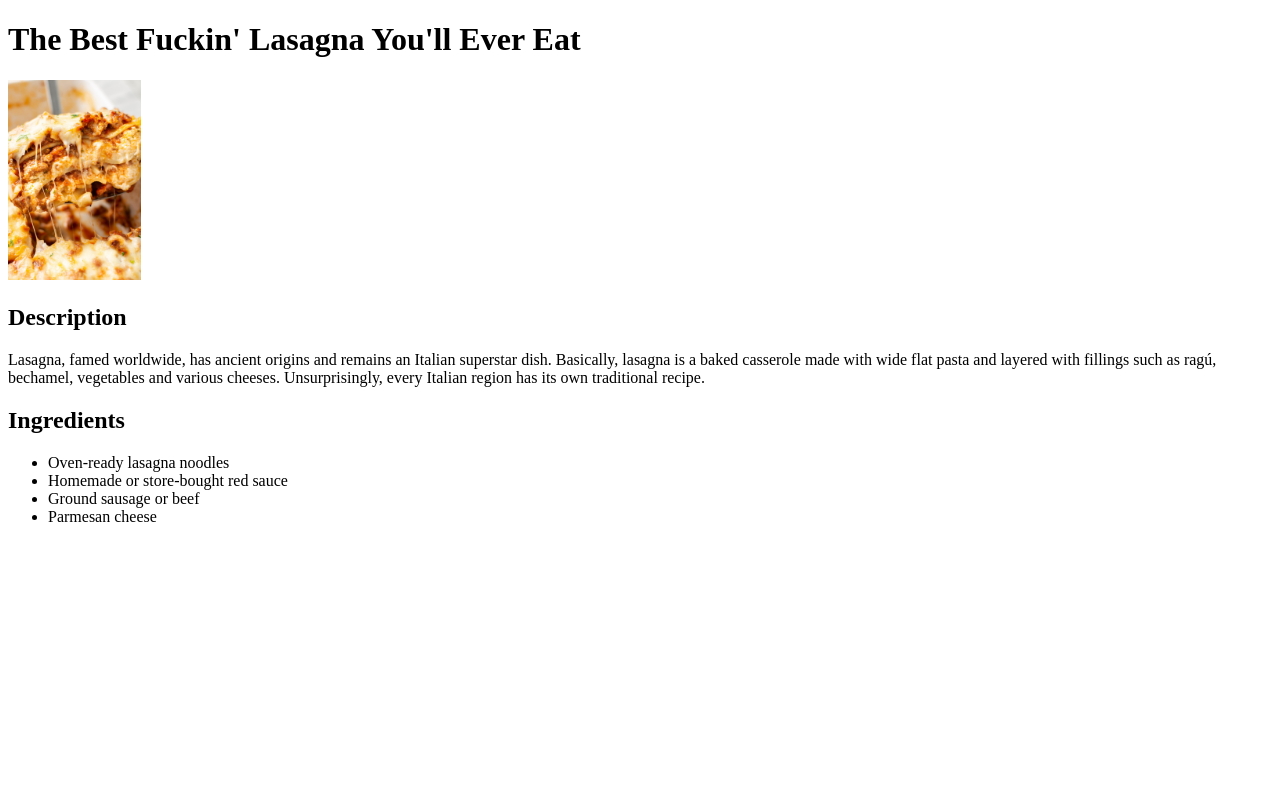
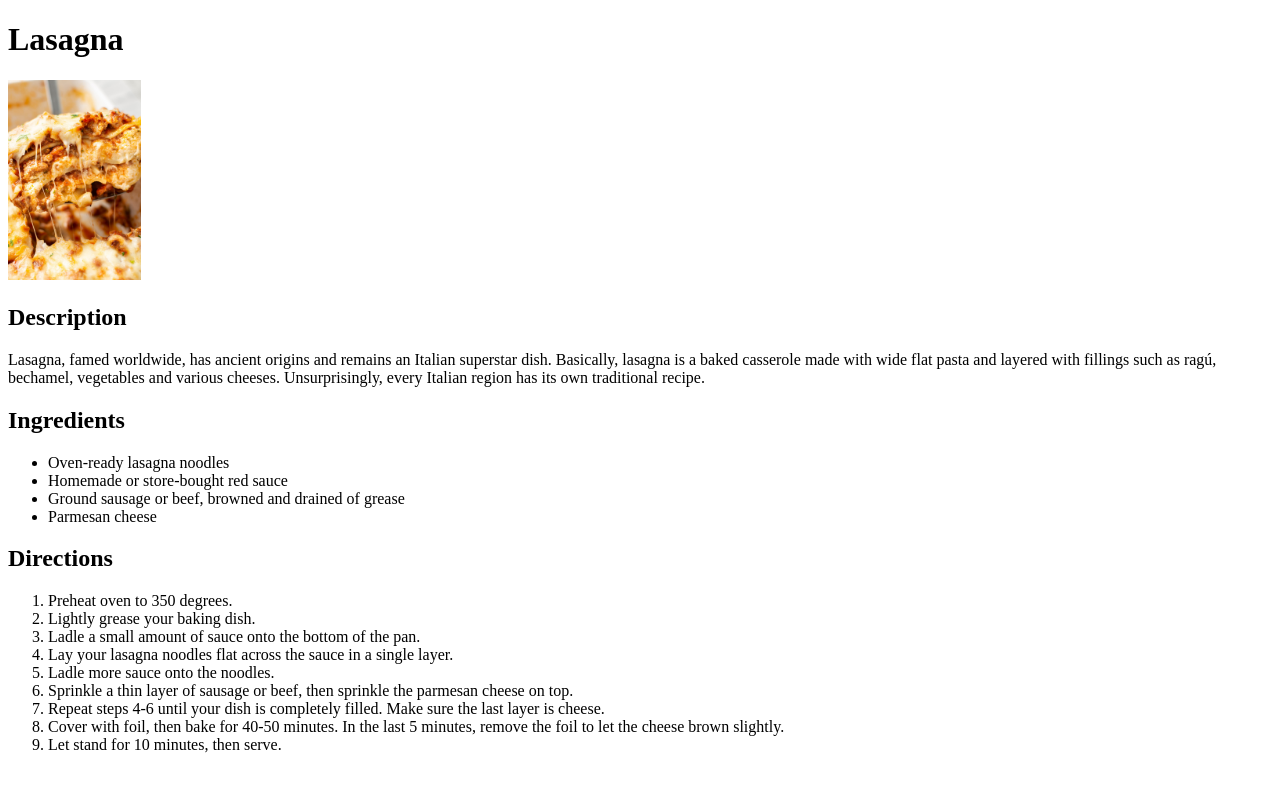
Before and after one commit to Katlynnnz/odin-recipes, a plain HTML site: page recipes/lasagna.html in a window 1280 px wide. Drawn offline with Linux system fonts and the light colour scheme.

Commit message:
Update Title and code clean up
Updated the title to be "family friendly" and added missing subtitle. Adjusted tabbing for better readability.

```diff
--- a/recipes/lasagna.html
+++ b/recipes/lasagna.html
@@ -7,7 +7,7 @@
 	</head>
 
 	<body>
-		<h1>The Best Fuckin' Lasagna You'll Ever Eat</h1>
+		<h1>Lasagna</h1>
 
 		<img src="../img/lasagna.jpg" alt="a piece of lasagna" height="200">
 
@@ -19,11 +19,22 @@
 			<ul>
 				<li>Oven-ready lasagna noodles</li>
 				<li>Homemade or store-bought red sauce</li>
-			<li>Ground sausage or beef</li>
+				<li>Ground sausage or beef, browned and drained of grease</li>
 				<li>Parmesan cheese</li>
 			</ul>
 
-
+		<h2>Directions</h2>
+			<ol>
+				<li>Preheat oven to 350 degrees.</li>
+				<li>Lightly grease your baking dish.</li>
+				<li>Ladle a small amount of sauce onto the bottom of the pan.</li>
+				<li>Lay your lasagna noodles flat across the sauce in a single layer.</li>
+				<li>Ladle more sauce onto the noodles.</li>
+				<li>Sprinkle a thin layer of sausage or beef, then sprinkle the parmesan cheese on top.</li>
+				<li>Repeat steps 4-6 until your dish is completely filled. Make sure the last layer is cheese.</li>
+				<li>Cover with foil, then bake for 40-50 minutes. In the last 5 minutes, remove the foil to let the cheese brown slightly.</li>
+				<li>Let stand for 10 minutes, then serve.</li>
+			</ol>
 
 	</body>
 
```
Lines whose indentation alone changed are shown as unchanged.
